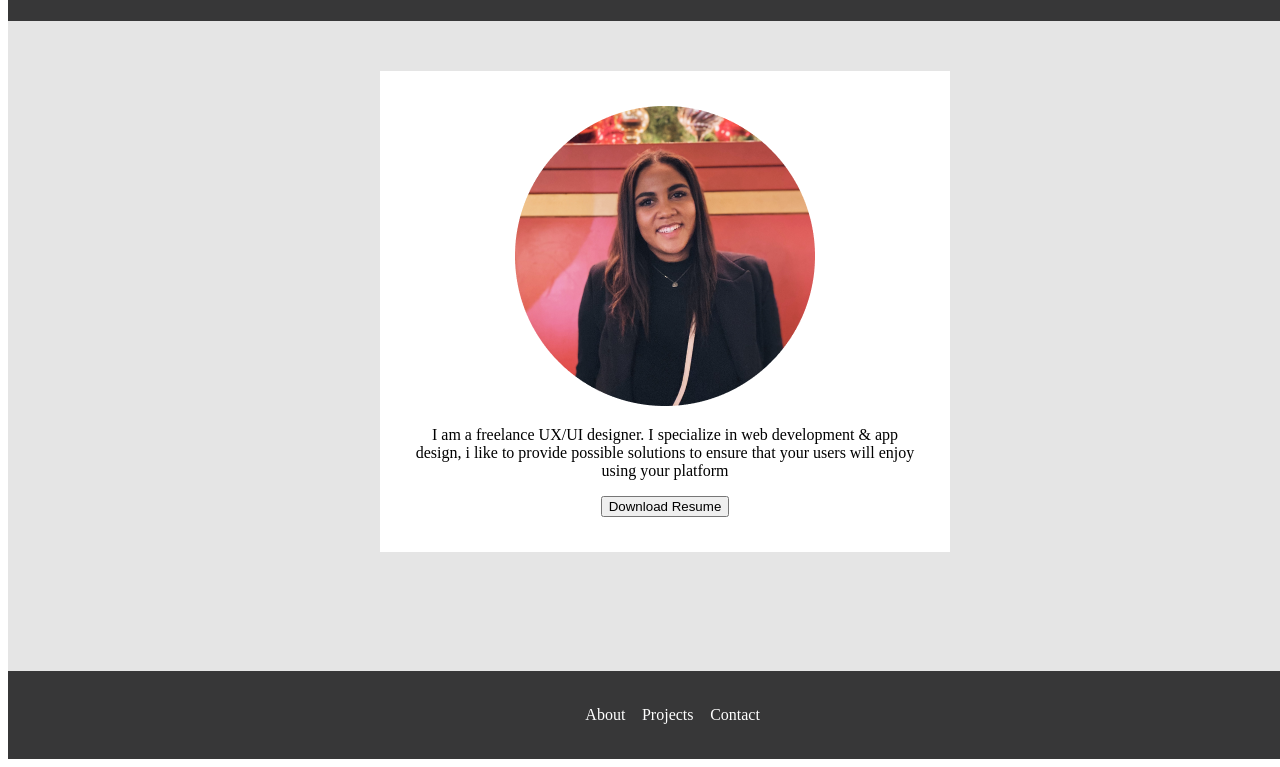
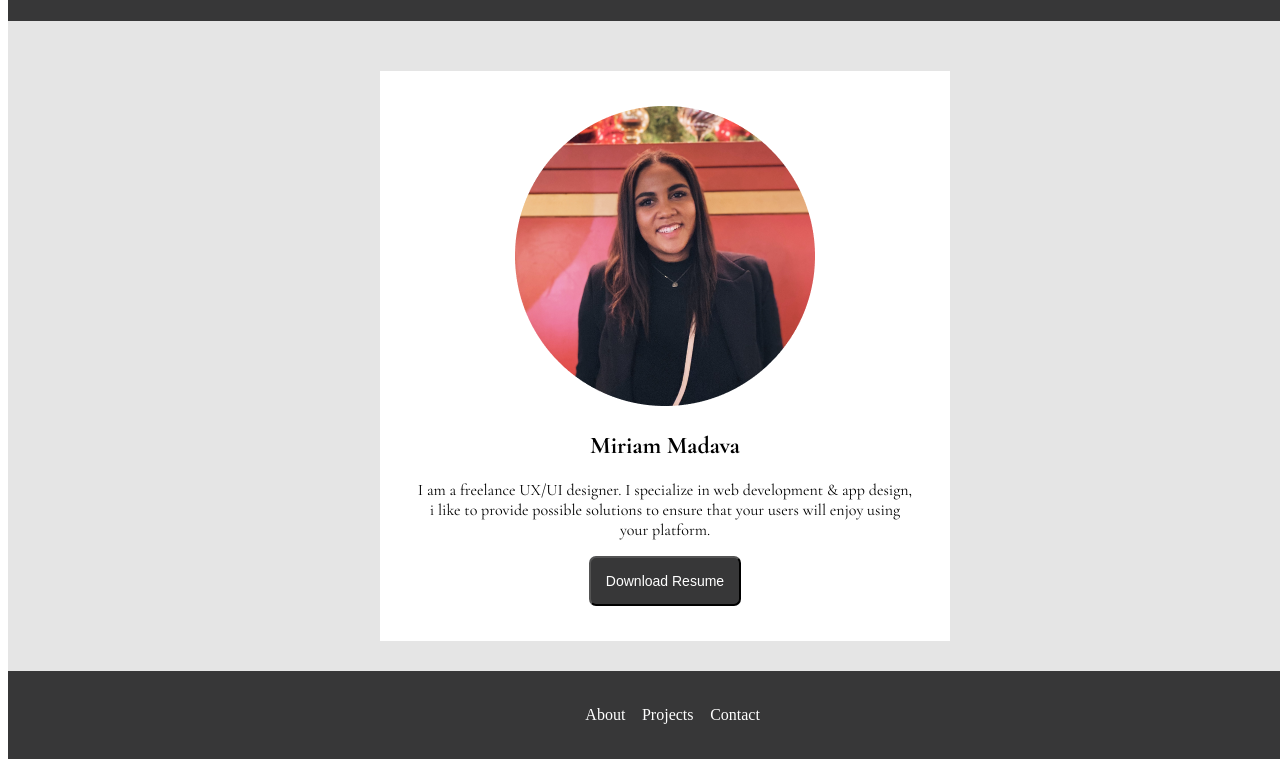
Before and after one commit to miriammadava/UX_UI_HW_17, a plain HTML site: page index.html in a window 1280 px wide. Shown: the part 114-881 px from the top of the page. Drawn offline with nearby package versions, Linux system fonts and the light colour scheme.

Commit message:
button edits

```diff
--- a/css/style.css
+++ b/css/style.css
@@ -26,7 +26,6 @@ nav{
 ul{
     width: 50%;
     margin-left: auto;
-    justify-content: center;
 }
 .heroimg{
     height: 600px;
@@ -43,7 +42,19 @@ ul{
     background-color: white;
     padding: 35px;
     text-align: center;
+    font-family:'Cormorant Garamond', serif;
 }
+
+button{
+background-color: #373738;
+color: white;
+padding: 15px;
+text-decoration: none;
+font-size: 14px;
+border-radius: 7px;
+
+}
+
 footer{
     background-color: #373738;
     width:100%;
--- a/index.html
+++ b/index.html
@@ -1,7 +1,7 @@
 <!DOCTYPE html>
 <html>
-<link href="css/style.css" rel="stylesheet" type="text/css">
-
+ <link href="https://fonts.googleapis.com/css2?family=Cormorant+Garamond:wght@300;400;600;700&display=swap" rel="stylesheet">
+ <link href="css/style.css" rel="stylesheet" type="text/css">
 <head>
     <title></title>
 </head>
@@ -23,7 +23,8 @@
         <section class="heroimg">
             <div class="content">
                 <img src="images/2m_photo.png" alt="miriamphoto">
-                <p>I am a freelance UX/UI designer. I specialize in web development & app design, i like to provide possible solutions to ensure that your users will enjoy using your platform </p>
+                <h1>Miriam Madava</h1>
+                <p>I am a freelance UX/UI designer. I specialize in web development & app design, i like to provide possible solutions to ensure that your users will enjoy using your platform. </p>
                 <button>Download Resume</button>
             </div>
         </section>
```
